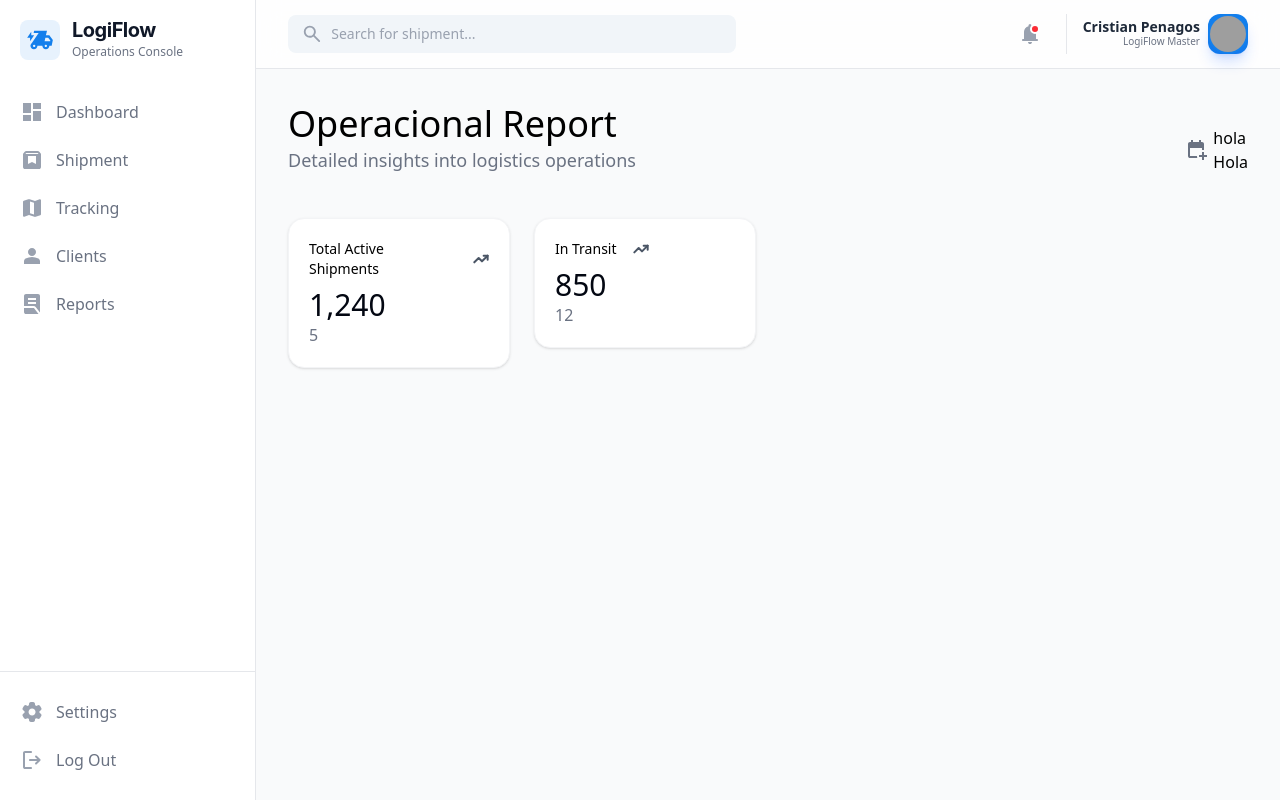
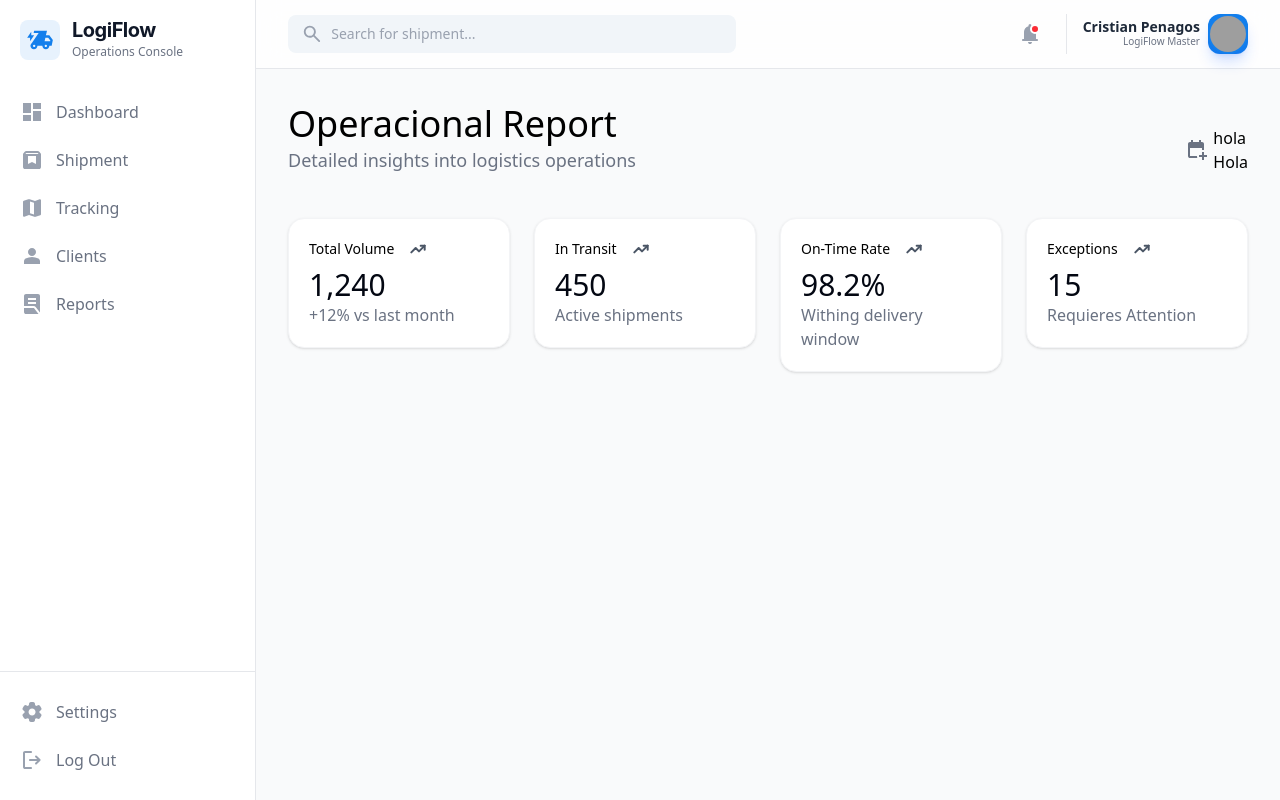
Before and after one commit to xXCpFireXx/LogiFlow-Frontend, an Angular app: page /report in a window 1280 px wide. Built offline with nearby package versions, Linux system fonts and the light colour scheme; grey boxes are pictures that could not be loaded.

Commit message:
add information at the cards

```diff
--- a/src/app/pages/report/report.ts
+++ b/src/app/pages/report/report.ts
@@ -26,16 +26,29 @@ export class Report {
 
 cards = <CardReports[]>([
     {
-      titulo: 'Total Active Shipments',
+      titulo: 'Total Volume',
       valor: '1,240',
-      description: '5',
+      description: '+12% vs last month',
       icon: 'shipment'
     },
     {
       titulo: 'In Transit',
-      valor: '850',
-      description: '12',
+      valor: '450',
+      description: 'Active shipments',
       icon: 'transit'
+    },
+    {
+      titulo: 'On-Time Rate',
+      valor: '98.2%',
+      description: 'Withing delivery window',
+      icon: 'ontime'
+    },
+
+    {
+      titulo: 'Exceptions',
+      valor: '15',
+      description: 'Requieres Attention',
+      icon: 'exception'
     }
 
 ]);
```
